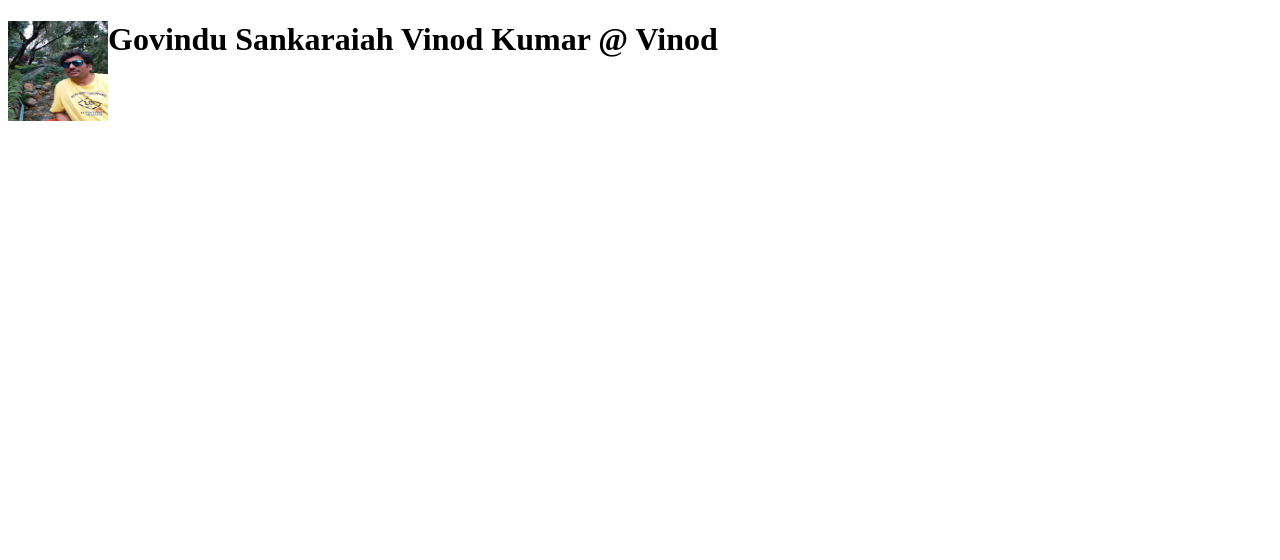
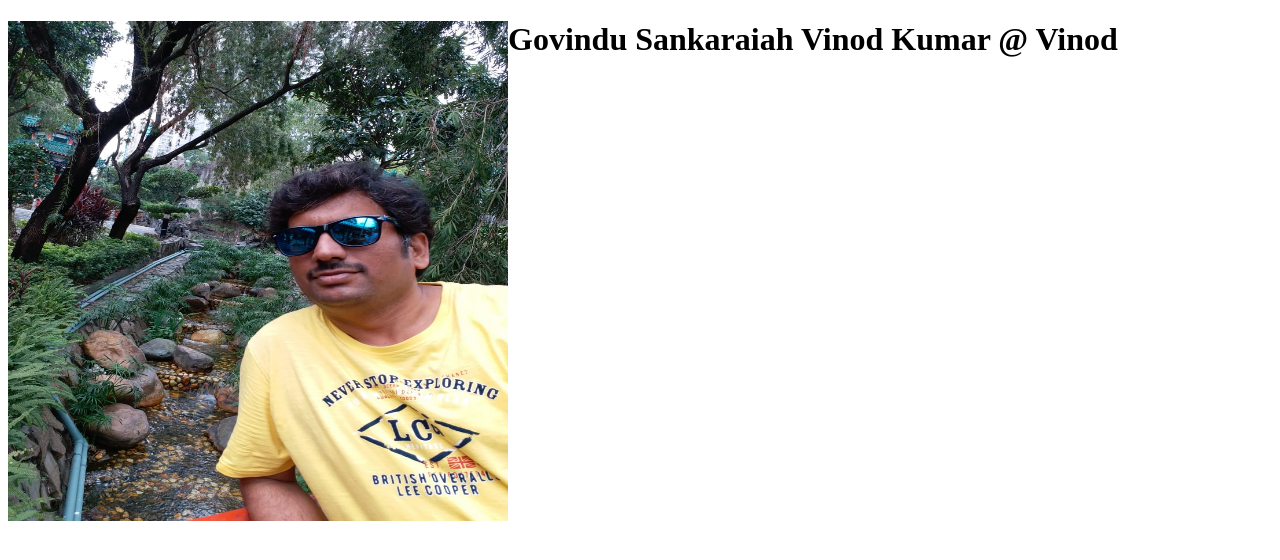
Before and after one commit to gsvk/MyResume, a plain HTML site: page index.html in a window 1280 px wide. Drawn offline with Linux system fonts and the light colour scheme.

Commit message:
Update index.html

```diff
--- a/index.html
+++ b/index.html
@@ -6,7 +6,7 @@
     <title>MyResume</title>
 </head>
 <body>
-    <img src="./MyPhoto.jpg" width="100" height="100" align="left"/>
+    <img src="./MyPhoto.jpg" width="500" height="500" align="left"/>
     <h1> Govindu Sankaraiah Vinod Kumar @ Vinod </h1>
 </body>
 </html>
```
